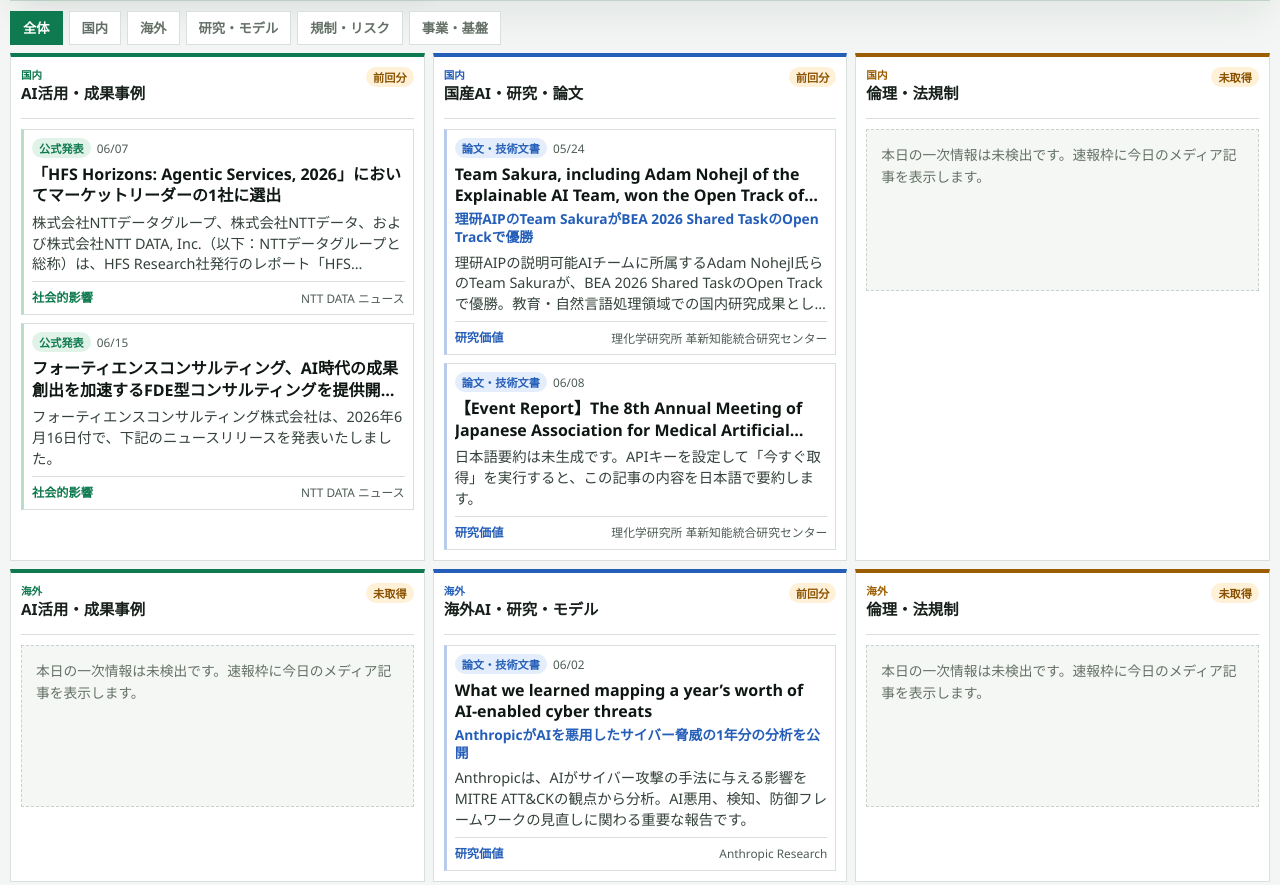
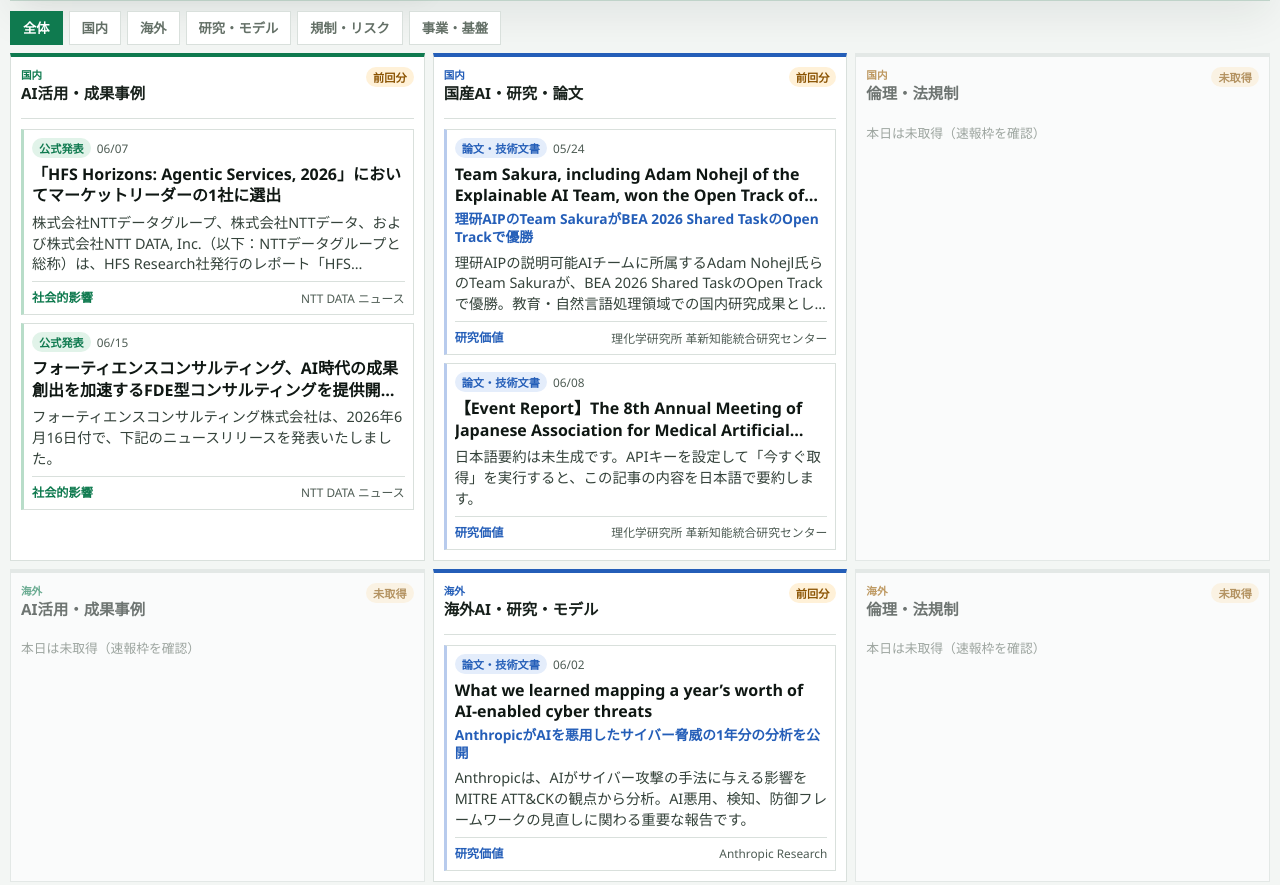
Before and after one commit to yossy0729/ai-news-catchup, a website: page index.html in a window 1280 px wide. Shown: the part 2718-3603 px from the top of the page. Drawn offline with Linux system fonts and the light colour scheme.

Commit message:
feat: "検証済み"表現の廃止と0件カテゴリの折りたたみ
要件定義の決定5・6を実装。
- メディア速報の文言から"検証済み"を撤廃（自動収集を検証と誇張しないため）
  → "速報記事" / "収集済み" / 文頭の修飾を削除（app.js, index.html 計5箇所）
- 0件カテゴリは is-collapsed で折りたたみ表示（ヘッダーは残し網羅性を維持しつつ
  大きな空メッセージを出さずスカスカ感を解消。app.js + styles.css）
構文・配信確認済み。

```diff
--- a/app.js
+++ b/app.js
@@ -307,7 +307,7 @@ function renderTicker() {
   ).slice(0, 12);
 
   if (!candidates.length) {
-    tickerTrack.textContent = "検証済みのAI速報はまだ取得されていません。今すぐ取得で更新してください。";
+    tickerTrack.textContent = "AI速報はまだ取得されていません。今すぐ取得で更新してください。";
     return;
   }
 
@@ -351,8 +351,8 @@ function renderMediaRadar() {
     const todayCount = mediaItems.filter((item) => item.date === today).length;
     const recentCount = mediaItems.length;
     mediaFreshness.textContent = todayCount
-      ? `本日公開 ${todayCount}件 / 検証済み ${recentCount}件`
-      : `検証済み ${recentCount}件`;
+      ? `本日公開 ${todayCount}件 / 収集済み ${recentCount}件`
+      : `収集済み ${recentCount}件`;
     mediaFreshness.classList.toggle("stale", recentCount === 0);
     mediaFreshness.classList.toggle("good", recentCount > 0);
   }
@@ -362,7 +362,7 @@ function renderMediaRadar() {
     empty.className = "empty-state load-error";
     empty.textContent = activeQuery
       ? "速報記事に一致するものはありません。検索語を変えてください。"
-      : "検証済みのメディア速報はまだ取得されていません。「今すぐ取得」で更新してください。";
+      : "メディア速報はまだ取得されていません。「今すぐ取得」で更新してください。";
     mediaGrid.replaceChildren(empty);
     return;
   }
@@ -625,7 +625,12 @@ function renderCategories(nextTab = "all") {
       const column = fragment.querySelector(".category-column");
       column.dataset.accent = category.accent;
       const hasToday = category.items.some((item) => item.date === today);
+      const isEmpty = category.items.length === 0;
       const status = fragment.querySelector(".status-chip");
+
+      // 0件カテゴリは折りたたみ表示にする。ヘッダーは残して網羅性を示しつつ、
+      // 大きな空メッセージは出さず視覚的に小さくたたむ（is-collapsed）。
+      column.classList.toggle("is-collapsed", isEmpty);
 
       fragment.querySelector(".category-group").textContent = category.group;
       fragment.querySelector("h3").textContent = category.title;
@@ -633,11 +638,11 @@ function renderCategories(nextTab = "all") {
       status.classList.add(hasToday ? "good" : "stale");
 
       const list = fragment.querySelector(".news-list");
-      if (category.items.length === 0) {
-        const empty = document.createElement("div");
-        empty.className = "empty-state";
-        empty.textContent = "本日の一次情報は未検出です。速報枠に今日のメディア記事を表示します。";
-        list.append(empty);
+      if (isEmpty) {
+        const note = document.createElement("div");
+        note.className = "empty-note";
+        note.textContent = "本日は未取得（速報枠を確認）";
+        list.append(note);
       } else {
         category.items.slice(0, 3).forEach((item) => list.append(renderNewsCard(item, category.accent)));
       }
--- a/index.html
+++ b/index.html
@@ -95,7 +95,7 @@
               <p class="section-kicker">media radar</p>
               <h2>直近24時間のAIニュース速報</h2>
             </div>
-            <span id="mediaFreshness" class="status-chip good">検証済み記事</span>
+            <span id="mediaFreshness" class="status-chip good">速報記事</span>
           </div>
           <div id="mediaGrid" class="media-grid"></div>
         </section>
--- a/styles.css
+++ b/styles.css
@@ -621,6 +621,25 @@ h1 {
   border-bottom: 1px solid var(--line);
 }
 
+/* 0件カテゴリの折りたたみ表示: ヘッダーは残しつつ視覚的に小さくたたむ */
+.category-column.is-collapsed {
+  min-height: 0;
+  opacity: 0.6;
+  border-top-color: var(--line);
+}
+
+.category-column.is-collapsed .category-head {
+  min-height: 0;
+  border-bottom: none;
+  padding-bottom: 0;
+}
+
+.empty-note {
+  margin-top: 8px;
+  font-size: 0.8rem;
+  color: var(--muted);
+}
+
 .category-column .category-group {
   color: var(--accent);
 }
```
